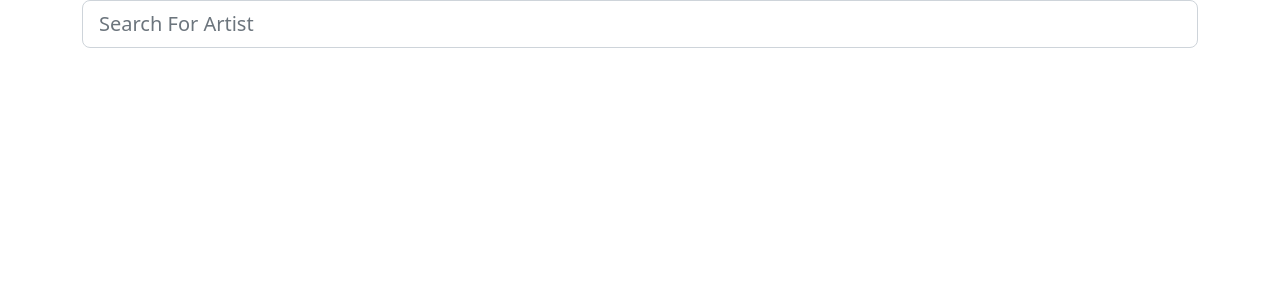
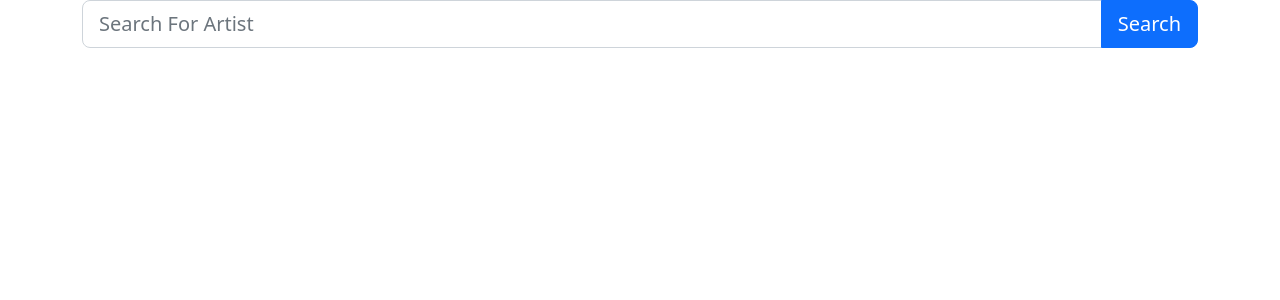
Before and after one commit to beterrabaA/spotify-search, a React (Create React App) app: page / in a window 1280 px wide. Shown: the top 300 px of the page. Built offline with nearby package versions, Linux system fonts and the light colour scheme.

Commit message:
button created

```diff
--- a/src/App.js
+++ b/src/App.js
@@ -5,7 +5,7 @@ import { useState, useEffect } from 'react'
 
 
 function App() {
-  const [searchInput,setSearchInput] = useState("");
+  const [searchInput, setSearchInput] = useState("");
   return (
     <div className="App">
       <Container>
@@ -18,8 +18,11 @@ function App() {
                 console.log('Pressed Enter')
               }
             }}
-            onChange={ event => setSearchInput(event.target.value)}
+            onChange={event => setSearchInput(event.target.value)}
           />
+          <Button onClick={() => console.log("Cliked button")}>
+            Search
+          </Button>
         </InputGroup>
       </Container>
     </div>
```
